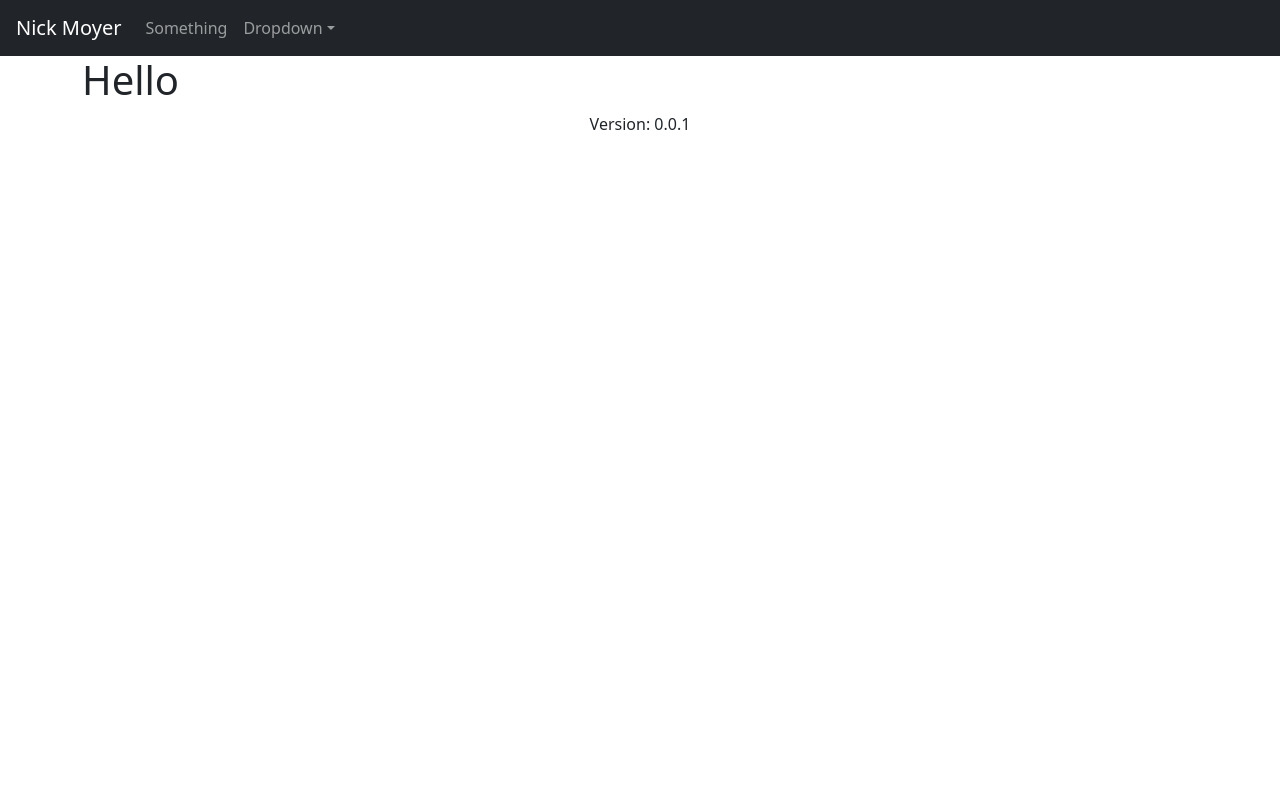
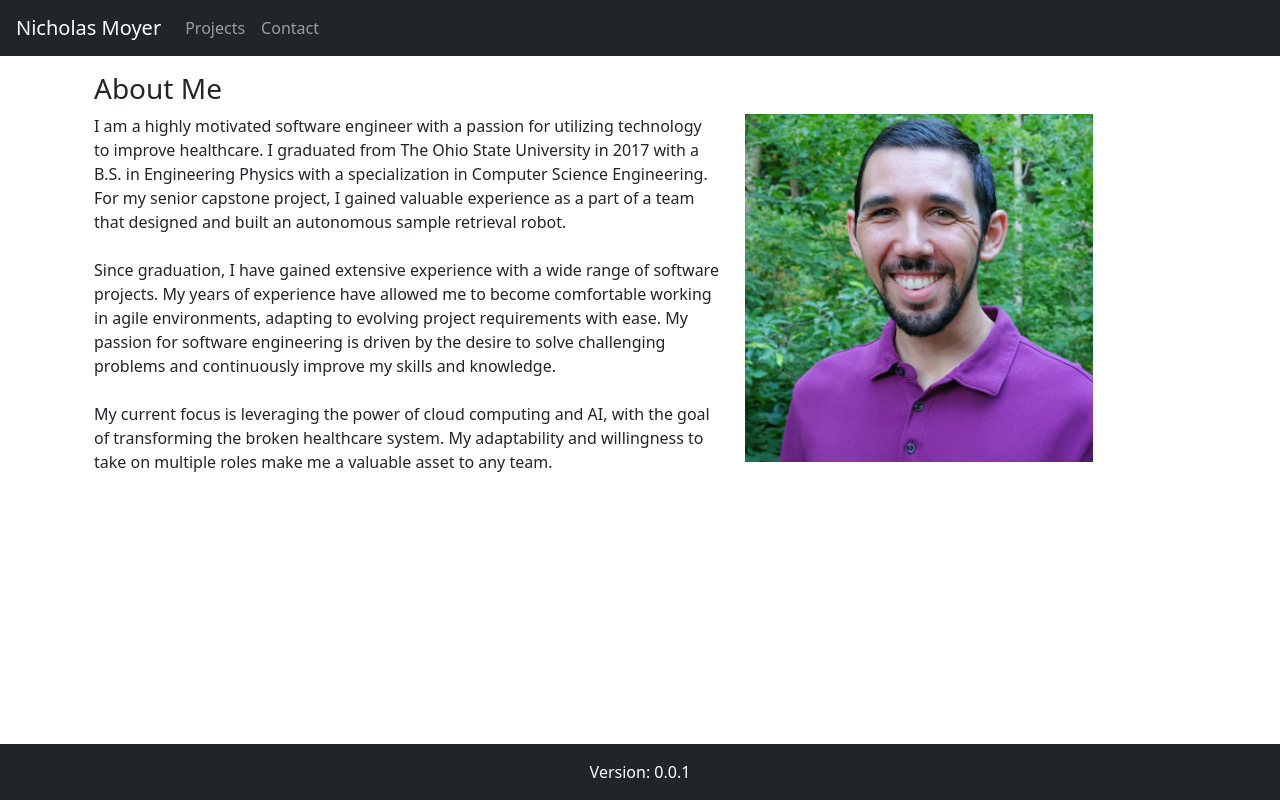
Before and after one commit to npmoyer/my-personal-site, a Django app: page / in a window 1280 px wide. Run offline with Django 4.2, Linux system fonts and the light colour scheme.

Commit message:
cleaned up header and added info about me

```diff
--- a/moyer_dev_site/settings.py
+++ b/moyer_dev_site/settings.py
@@ -10,6 +10,7 @@ For the full list of settings and their values, see
 https://docs.djangoproject.com/en/4.1/ref/settings/
 """
 
+import os
 from pathlib import Path
 
 # Build paths inside the project like this: BASE_DIR / 'subdir'.
@@ -115,7 +116,10 @@ USE_TZ = True
 # Static files (CSS, JavaScript, Images)
 # https://docs.djangoproject.com/en/4.1/howto/static-files/
 
-STATIC_URL = 'static/'
+STATIC_URL = '/static/'
+STATICFILES_DIRS = [
+    os.path.join(BASE_DIR, "static"),
+]
 
 # Default primary key field type
 # https://docs.djangoproject.com/en/4.1/ref/settings/#default-auto-field
--- a/templates/base.html
+++ b/templates/base.html
@@ -2,46 +2,60 @@
 <!doctype html>
 <html lang="en">
 <head>
-    <title>Nick Moyer's Personal Site</title>
+    <title>Nicholas Moyer</title>
     <link rel="icon" type="image/png" href="{% static 'favicon.ico' %}"/>
     <!-- Bootstrap -->
-    <link href="https://cdn.jsdelivr.net/npm/bootstrap@5.2.2/dist/css/bootstrap.min.css" rel="stylesheet">
-    <script src="https://cdn.jsdelivr.net/npm/bootstrap@5.2.2/dist/js/bootstrap.bundle.min.js"></script>
+    <link href="https://cdn.jsdelivr.net/npm/bootstrap@5.2.3/dist/css/bootstrap.min.css" rel="stylesheet" integrity="sha384-rbsA2VBKQhggwzxH7pPCaAqO46MgnOM80zW1RWuH61DGLwZJEdK2Kadq2F9CUG65" crossorigin="anonymous">
+    <script src="https://cdn.jsdelivr.net/npm/bootstrap@5.2.3/dist/js/bootstrap.bundle.min.js" integrity="sha384-kenU1KFdBIe4zVF0s0G1M5b4hcpxyD9F7jL+jjXkk+Q2h455rYXK/7HAuoJl+0I4" crossorigin="anonymous"></script>
 </head>
 <body>
-    <nav class="navbar navbar-expand-md navbar-dark bg-dark fixed-top px-3">
-        <a class="navbar-brand" href="/">Nick Moyer</a>
-        <button class="navbar-toggler" type="button" data-toggle="collapse" data-target="#navbarsExampleDefault" aria-controls="navbarsExampleDefault" aria-expanded="false" aria-label="Toggle navigation">
-          <span class="navbar-toggler-icon"></span>
-        </button>
+    <nav class="navbar navbar-expand-md navbar-dark bg-dark px-3">
+      <a class="navbar-brand" href="/">Nicholas Moyer</a>
+      <button class="navbar-toggler" type="button" data-toggle="collapse" data-target="#navItems" aria-controls="navItems" aria-expanded="false" aria-label="Toggle navigation">
+        <span class="navbar-toggler-icon"></span>
+      </button>
 
-        <div class="collapse navbar-collapse" id="navbarsExampleDefault">
+        <div class="collapse navbar-collapse" id="navItems">
           <ul class="navbar-nav mr-auto">
             <li class="nav-item">
-              <a class="nav-link" href="#">Something</a>
+              <a class="nav-link" href="/projects">Projects</a>
             </li>
-            <li class="nav-item dropdown">
-              <a class="nav-link dropdown-toggle" href="http://example.com" id="dropdown01" data-toggle="dropdown" aria-haspopup="true" aria-expanded="false">Dropdown</a>
-              <div class="dropdown-menu" aria-labelledby="dropdown01">
-                <a class="dropdown-item" href="#">Action</a>
-                <a class="dropdown-item" href="#">Another action</a>
-                <a class="dropdown-item" href="#">Something else here</a>
-              </div>
+            <li class="nav-item">
+              <a class="nav-link" href="/contact">Contact</a>
             </li>
           </ul>
         </div>
-      </nav>
 
-      <main role="main" class="container">
+    </nav>
 
-        <div class="starter-template" style="margin-top: 56px;">
-          <h1>Hello</h1>
+    <main role="main" class="container">
+      <div class="mt-3">
+        <div class="container">
+          <h3>About Me</h3>
+          <div class="row">
+            <div class="col-7">
+              <span>
+                I am a highly motivated software engineer with a passion for utilizing technology to improve healthcare.
+                I graduated from The Ohio State University in 2017 with a B.S. in Engineering Physics with a specialization in Computer Science Engineering.
+                For my senior capstone project, I gained valuable experience as a part of a team that designed and built an autonomous sample retrieval robot.
+                <br><br>
+                Since graduation, I have gained extensive experience with a wide range of software projects.
+                My years of experience have allowed me to become comfortable working in agile environments, adapting to evolving project requirements with ease.
+                My passion for software engineering is driven by the desire to solve challenging problems and continuously improve my skills and knowledge.
+                <br><br>
+                My current focus is leveraging the power of cloud computing and AI, with the goal of transforming the broken healthcare system.
+                My adaptability and willingness to take on multiple roles make me a valuable asset to any team.
+              <span>
+            </div>
+            <div class="col-4">
+              <img src="{% static 'img/headshot_2021.jpg' %}" class="img-fluid"/>
+            </div>
         </div>
+      </div>
+    </main>
 
-      </main>
-
-    <footer class="footer">
-        <div class="text-center footer-info">
+    <footer class="bg-dark fixed-bottom">
+        <div class="text-center text-white footer-info m-3">
             <span>
                 Version: 0.0.1
             </span>
@@ -49,6 +63,6 @@
     </footer>
 
     <!-- JQuery -->
-    <script src="https://code.jquery.com/jquery-3.6.1.min.js" integrity="sha256-o88AwQnZB+VDvE9tvIXrMQaPlFFSUTR+nldQm1LuPXQ=" crossorigin="anonymous"></script>
-</body>
+    <script src="https://code.jquery.com/jquery-3.6.3.min.js" integrity="sha256-pvPw+upLPUjgMXY0G+8O0xUf+/Im1MZjXxxgOcBQBXU=" crossorigin="anonymous"></script>
+  </body>
 </html>
```
Also changed, not shown: static/img/headshot_2021.jpg (added).
